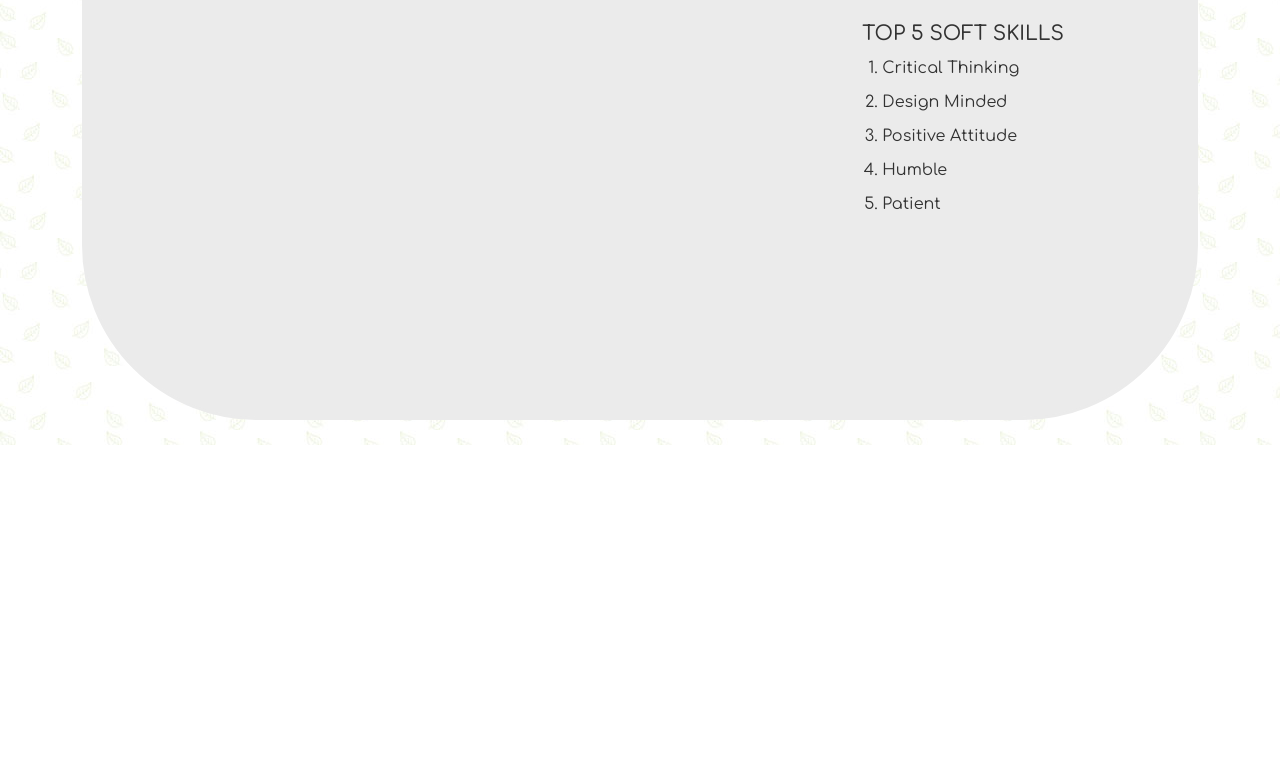
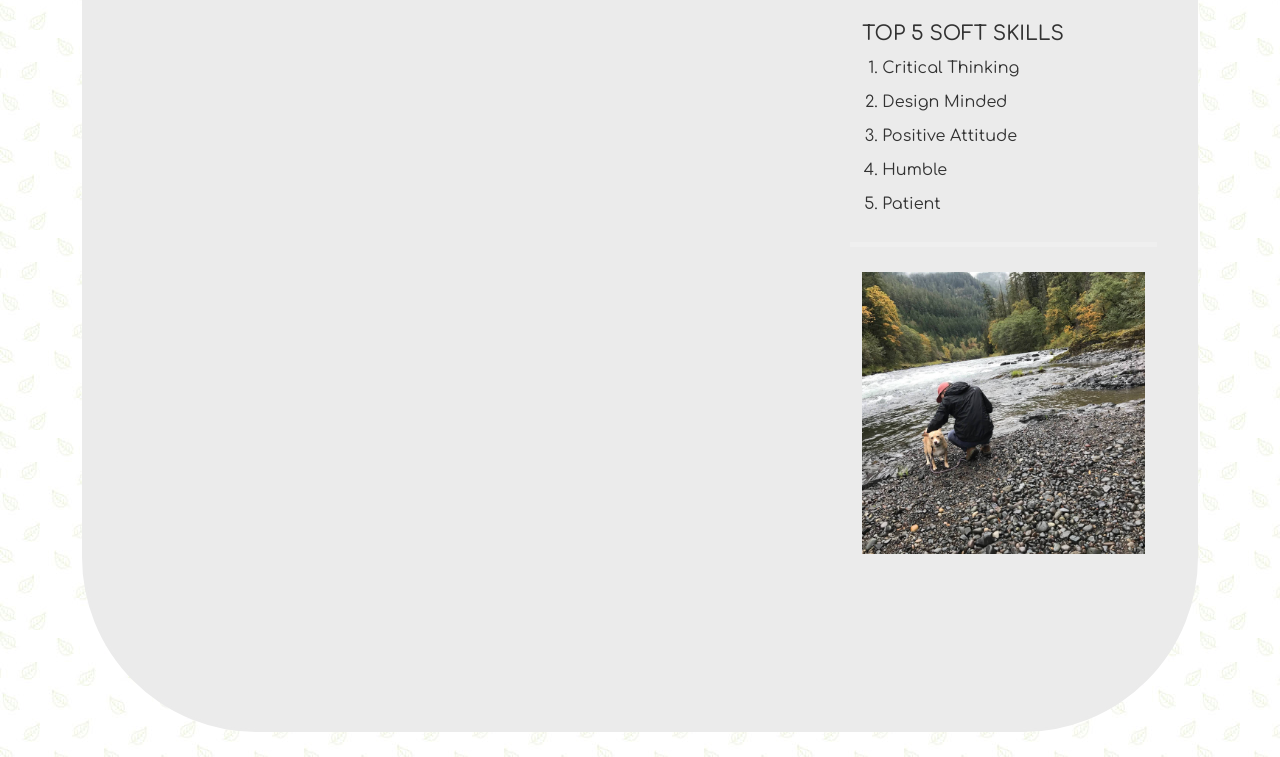
Before and after one commit to basicjohn/portfolio, a plain HTML site: page index.html in a window 1280 px wide. Shown: the part 1586-2343 px from the top of the page. Before the commit the page ends 2031 px from the top, so only its background shows below. Drawn offline with Linux system fonts and the light colour scheme.

Commit message:
styled more and added another image

```diff
--- a/css/styles.css
+++ b/css/styles.css
@@ -37,7 +37,7 @@ h5 {
   border-width
   display: block;
   border-width: 5px;
-  border-color: #d5d5d5;
+  border-color: #c2c2c2;
   border-style: solid;
 }
 
--- a/index.html
+++ b/index.html
@@ -116,6 +116,11 @@
                 <li>Patient</li>
               </ol>
             </div>
+            <div class="row">
+              <hr>
+              <img class="img-fluid" width="300px" src="images/john-sonny-nature.jpg" alt="Photo of John and his dog, Sonny, in Mt. Hood National Forest">
+
+            </div>
           </div>
         </div>
       </div>
```
Also changed, not shown: images/john-sonny-nature.jpg (added).
